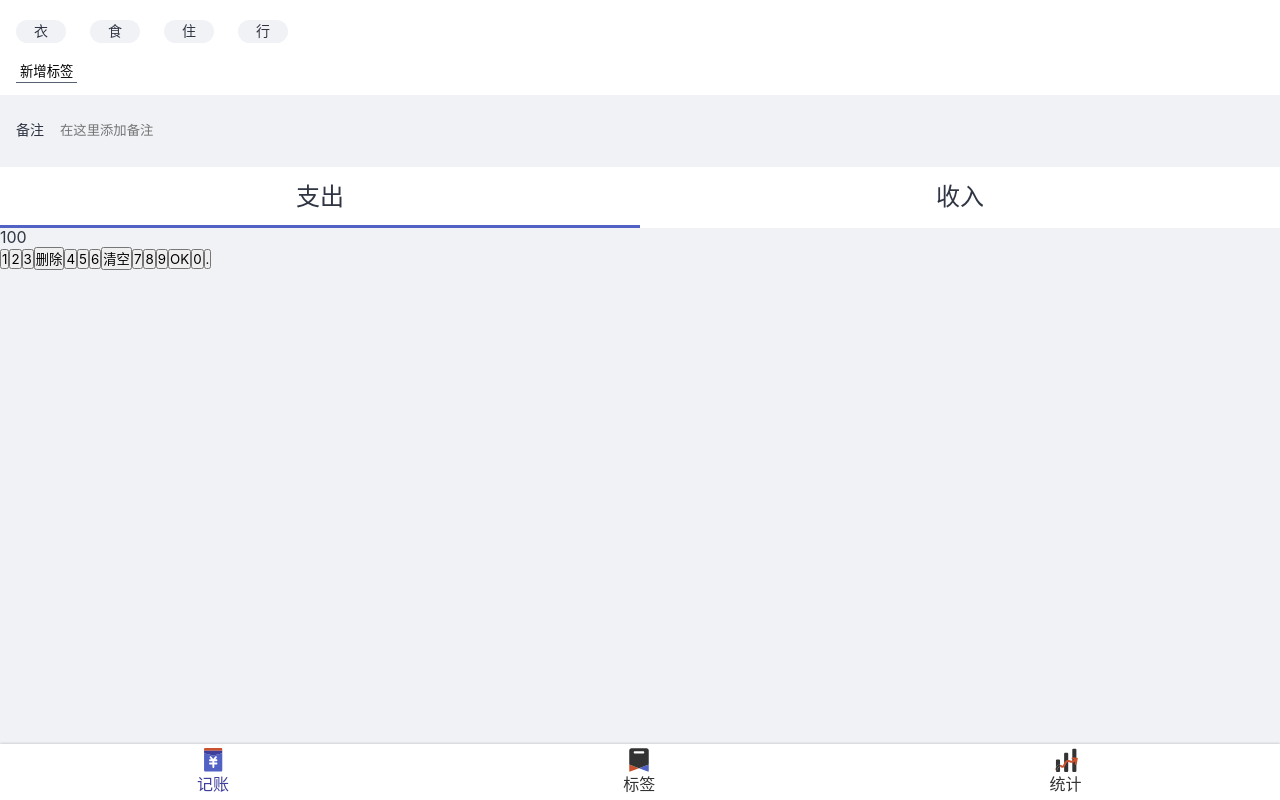
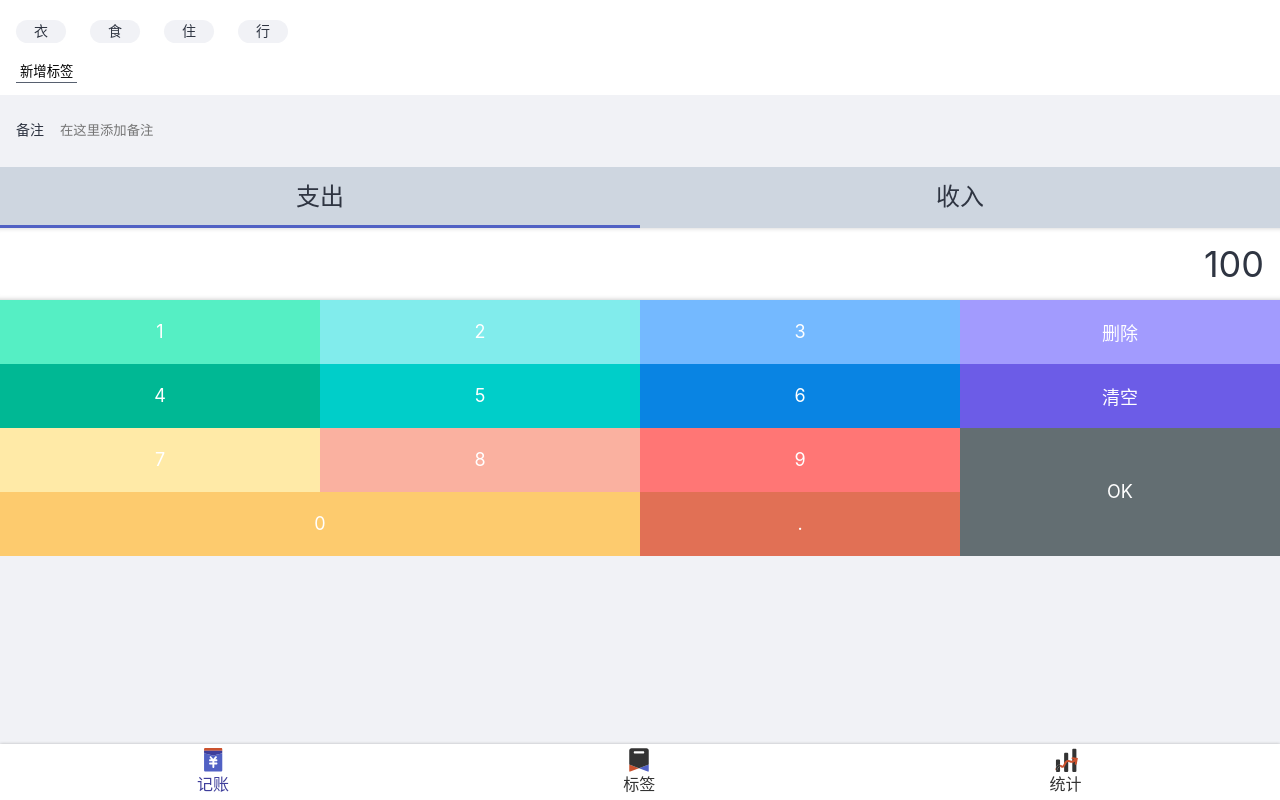
Before and after one commit to Gouson/icebookkeeping-react, a React app: page /#/money in a window 1280 px wide. Built offline with nearby package versions, Linux system fonts and the light colour scheme.

Commit message:
输入样式

```diff
--- a/src/index.scss
+++ b/src/index.scss
@@ -46,3 +46,9 @@
     height: 1em;
     display: inline-block;
 }
+.clearfix::after{
+    content:'';
+    display:block;
+    clear:both;
+    zoom:1;
+}
--- a/src/views/Money.tsx
+++ b/src/views/Money.tsx
@@ -46,7 +46,7 @@
     font-size:24px;
     >ul{
         display:flex;
-        background:#ffffff;
+        background:#ced6e0;
         >li{
             width:50%;
             text-align:center;
@@ -66,6 +66,86 @@
     }
 `
 const NumberPadSection = styled.section`
+    display:flex;
+    flex-direction:column;
+    > .output{
+        background:#ffffff;
+        font-size:36px;
+        line-height:72px;
+        text-align:right;
+        padding:0 16px;
+        box-shadow:inset 0 -5px 5px -5px rgba(0,0,0,0.25),
+                    inset 0 5px 5px -5px rgba(0,0,0,0.2);
+    }
+    > .pad{
+        overflow:hidden;
+        >button{
+            font-size:18px;
+            float:left;
+            width:25%;
+            height:64px;
+            color:#ffffff;
+            border:none;
+            &.ok{
+                height:128px;
+                float:right;
+            }
+            &.zero{
+                width:50%
+            }
+            &:nth-child(1){
+                background:#55efc4;
+            }
+            &:nth-child(2){
+                background:#81ecec;
+            }
+            &:nth-child(3){
+                background:#74b9ff;
+            }
+            &:nth-child(4){
+                background:#a29bfe;
+            }
+            &:nth-child(5){
+                background:#00b894;
+            }
+            &:nth-child(6){
+                background:#00cec9;
+            }
+            &:nth-child(7){
+                background:#0984e3;
+            }
+            &:nth-child(8){
+                background:#6c5ce7;
+            }
+            &:nth-child(9){
+                background:#ffeaa7;
+            }
+            &:nth-child(10){
+                background:#fab1a0;
+            }
+            &:nth-child(11){
+                background:#ff7675;
+            }
+            &:nth-child(12){
+                background:#636e72;
+            }
+            &:nth-child(13){
+                background:#fdcb6e;
+            }
+            &:nth-child(14){
+                background:#e17055;
+            }
+            &:active{
+                transform:scale(1.1);
+            }
+            /* &:nth-child(15){
+                background:#d63031;
+            }
+            &:nth-child(16){
+                background:#e84393;
+            } */
+        }
+    }
 `
 function Money() {
     return (
@@ -80,7 +160,7 @@
                 <button>新增标签</button>
             </TagsSection>
             <NotesSection>
-                <label><span>备注</span><input type="text" placeholder="在这里添加备注"/></label>
+                <label><span>备注</span><input type="text" placeholder="在这里添加备注" /></label>
             </NotesSection>
             <CategorySection>
                 <ul>
@@ -89,10 +169,10 @@
                 </ul>
             </CategorySection>
             <NumberPadSection>
-                <div>
+                <div className="output">
                     100
                 </div>
-                <div>
+                <div className="pad clearfix">
                     <button>1</button>
                     <button>2</button>
                     <button>3</button>
@@ -104,9 +184,9 @@
                     <button>7</button>
                     <button>8</button>
                     <button>9</button>
-                    <button>OK</button>
-                    <button>0</button>
-                    <button>.</button>
+                    <button className="ok">OK</button>
+                    <button className="zero">0</button>
+                    <button className="dot">.</button>
                 </div>
             </NumberPadSection>
         </Layout>
```
